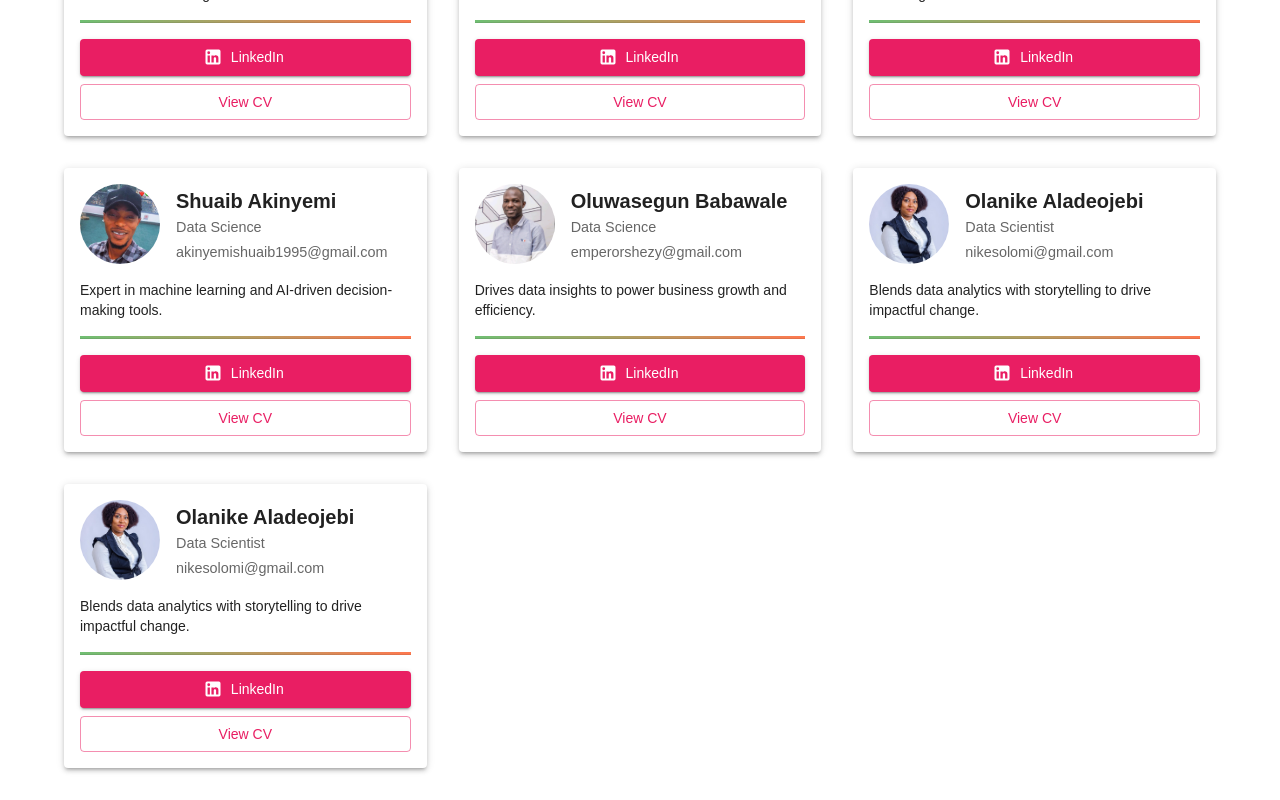
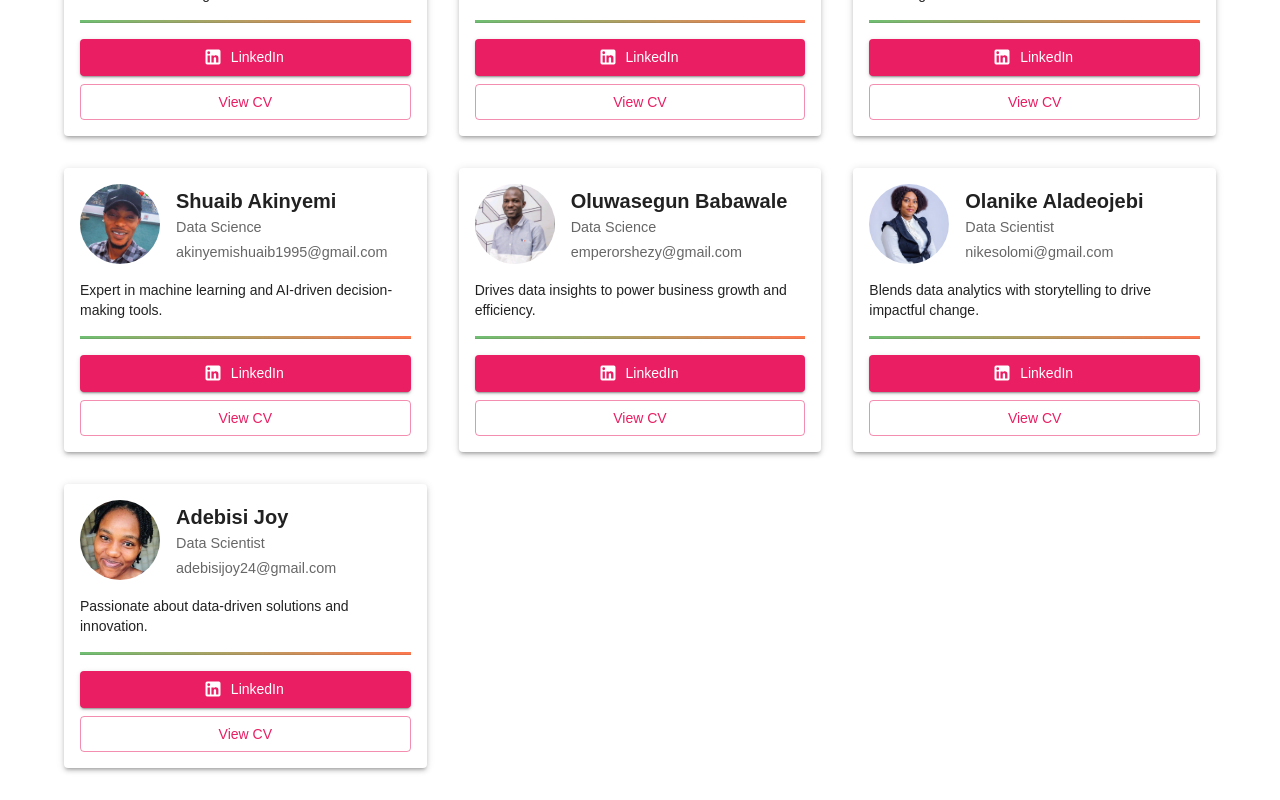
Before and after one commit to Muideen27/Churn-Machine-Learning-Deployment, a React (Vite) app in the folder churn/: page /team in a window 1280 px wide. Shown: the part 450-1250 px from the top of the page. Built offline with nearby package versions, Linux system fonts and the light colour scheme; sample sign-in values are in the browser's storage.

Commit message:
New profile updated

```diff
--- a/churn/src/component/Team.tsx
+++ b/churn/src/component/Team.tsx
@@ -59,13 +59,13 @@ const teamMembers = [
     bio: 'Blends data analytics with storytelling to drive impactful change.',
   },
   {
-    name: 'Olanike Aladeojebi',
-    email: 'nikesolomi@gmail.com',
+    name: 'Adebisi Joy',
+    email: 'adebisijoy24@gmail.com',
     expertise: 'Data Scientist',
-    linkedin: 'https://linkedin.com/in/olanikealadeojebi',
-    cvLink: 'https://drive.google.com/file/d/6.image.jpeg/view',
-    image: '/6.image.jpeg',
-    bio: 'Blends data analytics with storytelling to drive impactful change.',
+    linkedin: ' https://www.linkedin.com/in/joy-joseph-adebisi-011945194?trk=contact-info',
+    cvLink: ' https://github.com/adebisijoy',
+    image: '/7.image.jpeg',
+    bio: 'Passionate about data-driven solutions and innovation.',
   },
 ];
 
```
Also changed, not shown: churn/public/7.image.jpeg (added).
